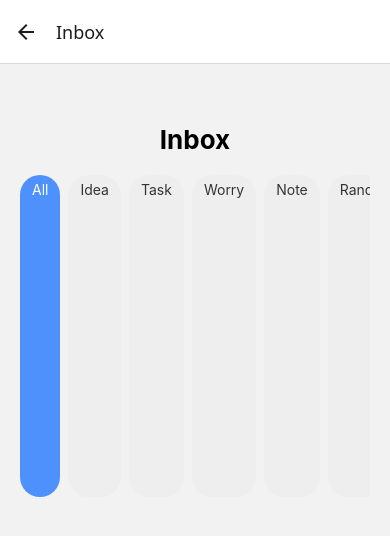
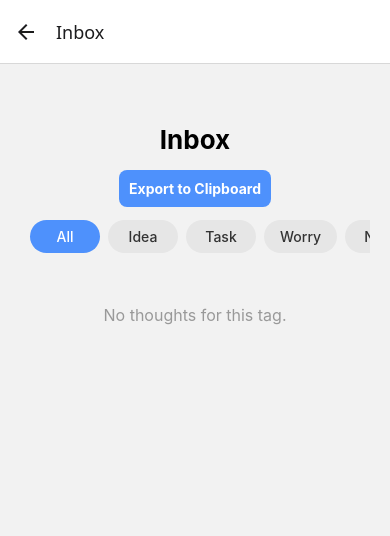
Before and after one commit to Benjamin-Trinh/MindSweep, a React Native app: screen /Inbox in a window 390 px wide. Shown: the top 536 px of the page. Built offline with nearby package versions, Linux system fonts and the light colour scheme.

Commit message:
Fixed wrapping differences in Inbox

```diff
--- a/package.json
+++ b/package.json
@@ -21,7 +21,8 @@
     "react-native-reanimated": "~3.17.4",
     "react-native-safe-area-context": "5.4.0",
     "react-native-screens": "~4.11.1",
-    "react-native-vector-icons": "^10.2.0"
+    "react-native-vector-icons": "^10.2.0",
+    "expo-clipboard": "~7.1.4"
   },
   "devDependencies": {
     "@babel/core": "^7.25.2",
--- a/src/screens/InboxScreen.tsx
+++ b/src/screens/InboxScreen.tsx
@@ -8,6 +8,7 @@ import {
   Alert,
   ScrollView,
 } from 'react-native';
+import * as Clipboard from 'expo-clipboard';
 import { loadThoughts, removeThought } from '../utils/storage';
 
 type Thought = {
@@ -44,6 +45,22 @@ export default function InboxScreen() {
     ]);
   };
 
+  const handleExport = async () => {
+    if (thoughts.length === 0) return;
+
+    const textDump = thoughts
+      .map(
+        (t) =>
+          `[${
+            t.tag.toUpperCase()
+          }] ${new Date(t.createdAt).toLocaleString()}\n${t.content}\n`
+      )
+      .join('\n');
+
+    await Clipboard.setStringAsync(textDump);
+    Alert.alert('Copied!', 'Thoughts exported to clipboard.');
+  };
+
   const filteredThoughts =
     selectedTag === 'all'
       ? thoughts
@@ -66,33 +83,45 @@ export default function InboxScreen() {
     <View style={styles.container}>
       <Text style={styles.title}>Inbox</Text>
 
-      <ScrollView horizontal contentContainerStyle={styles.tagFilterContainer}>
-        {TAGS.map((tag) => (
+      {/* Export + Filter Section */}
+      <View>
+        <TouchableOpacity onPress={handleExport} style={styles.exportButton}>
+          <Text style={styles.exportText}>Export to Clipboard</Text>
+        </TouchableOpacity>
+
+        <ScrollView
+          horizontal
+          showsHorizontalScrollIndicator={false}
+          contentContainerStyle={styles.tagFilterContainer}
+        >
+          {TAGS.map((tag) => {
+            const isSelected = selectedTag === tag;
+            return (
               <TouchableOpacity
                 key={tag}
-            style={[
-              styles.tagButton,
-              selectedTag === tag && styles.tagSelected,
-            ]}
+                style={[styles.tagButton, isSelected && styles.tagSelected]}
                 onPress={() => setSelectedTag(tag)}
               >
                 <Text
-              style={[
-                styles.tagText,
-                selectedTag === tag && styles.tagTextSelected,
-              ]}
+                  style={[styles.tagText, isSelected && styles.tagTextSelected]}
                 >
                   {tag}
                 </Text>
               </TouchableOpacity>
-        ))}
+            );
+          })}
         </ScrollView>
+      </View>
 
+      {/* Thought List */}
       <FlatList
         data={filteredThoughts}
         keyExtractor={(item) => item.id.toString()}
         renderItem={renderItem}
-        contentContainerStyle={{ paddingBottom: 20 }}
+        contentContainerStyle={{ paddingBottom: 20, flexGrow: 1 }}
+        ListEmptyComponent={
+          <Text style={styles.emptyText}>No thoughts for this tag.</Text>
+        }
       />
     </View>
   );
@@ -107,8 +136,48 @@ const styles = StyleSheet.create({
   title: {
     fontSize: 26,
     fontWeight: 'bold',
-    marginBottom: 20,
+    marginBottom: 15,
     textAlign: 'center',
+  },
+  exportButton: {
+    marginBottom: 10,
+    padding: 10,
+    backgroundColor: '#4e91fc',
+    borderRadius: 8,
+    alignSelf: 'center',
+  },
+  exportText: {
+    color: '#fff',
+    fontWeight: 'bold',
+  },
+  tagFilterContainer: {
+    flexDirection: 'row',
+    alignItems: 'center',
+    paddingHorizontal: 10,
+    paddingBottom: 10,
+    height: 48, // Fixes layout jump
+  },
+  tagButton: {
+    paddingVertical: 8,
+    paddingHorizontal: 16,
+    backgroundColor: '#e6e6e6',
+    borderRadius: 20,
+    marginRight: 8,
+    alignItems: 'center',
+    justifyContent: 'center',
+    minWidth: 70, // Forces consistent button size
+  },
+  tagSelected: {
+    backgroundColor: '#4e91fc',
+  },
+  tagText: {
+    fontSize: 14,
+    color: '#333',
+    textTransform: 'capitalize',
+    fontWeight: '500',
+  },
+  tagTextSelected: {
+    color: '#fff',
   },
   thoughtCard: {
     backgroundColor: '#f2f2f2',
@@ -136,25 +205,10 @@ const styles = StyleSheet.create({
     color: '#555',
     marginBottom: 4,
   },
-  tagFilterContainer: {
-    flexDirection: 'row',
-    marginBottom: 15,
-  },
-  tagButton: {
-    backgroundColor: '#eee',
-    paddingVertical: 6,
-    paddingHorizontal: 12,
-    borderRadius: 20,
-    marginRight: 8,
-  },
-  tagSelected: {
-    backgroundColor: '#4e91fc',
-  },
-  tagText: {
-    color: '#333',
-    textTransform: 'capitalize',
-  },
-  tagTextSelected: {
-    color: '#fff',
+  emptyText: {
+    textAlign: 'center',
+    marginTop: 40,
+    fontSize: 16,
+    color: '#999',
   },
 });
```
Also changed, not shown: 1 other file (tests, documents, lock files or other folders). Lines whose indentation alone changed are shown as unchanged.
